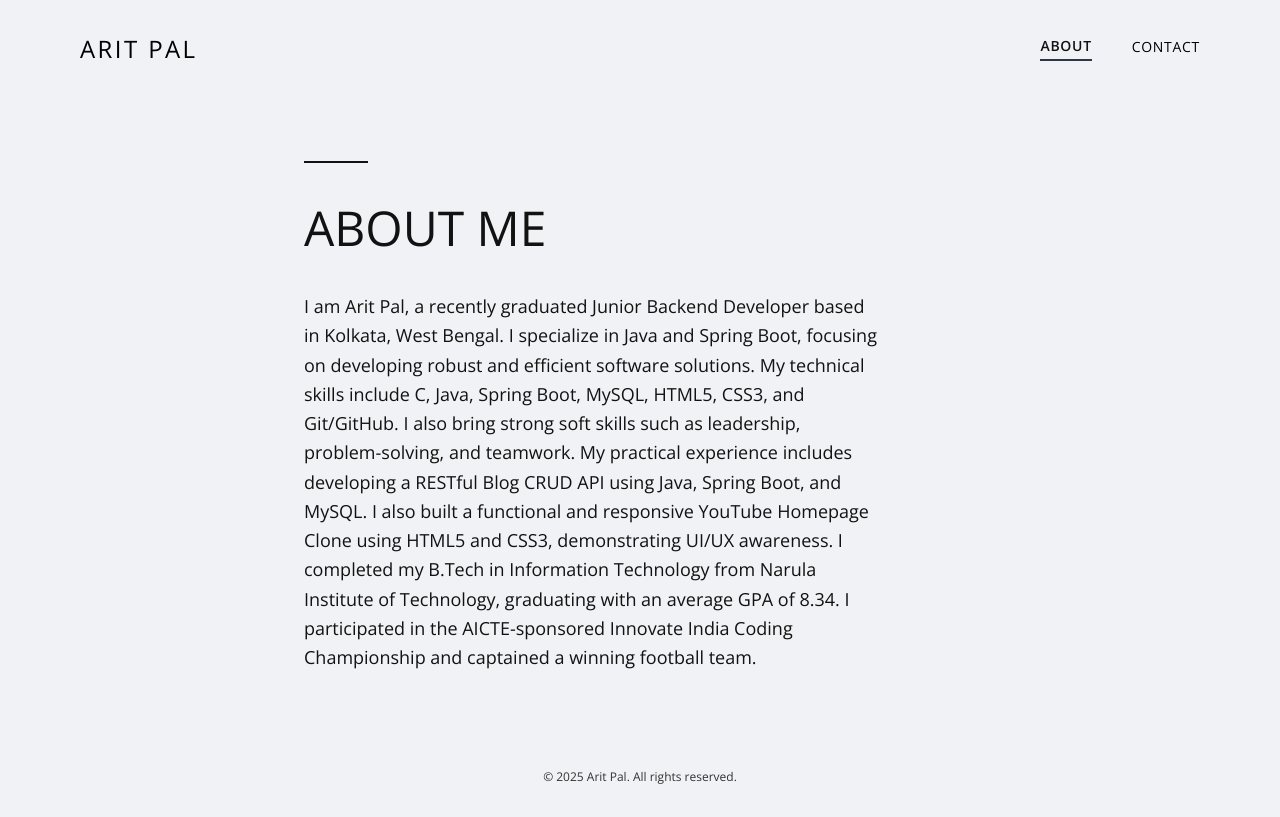
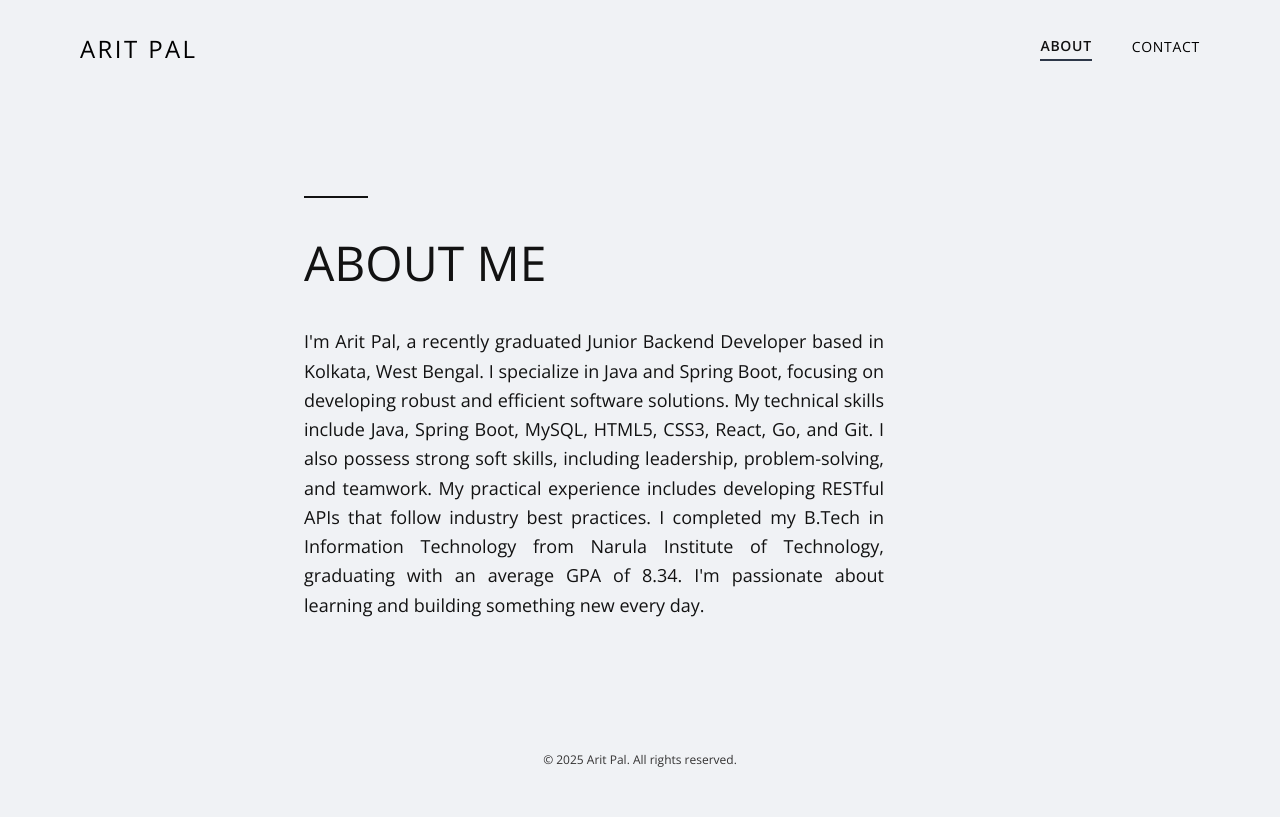
Before and after one commit to arit-pal/Personal-Website, a React (Vite) app: page /about in a window 1280 px wide. Built offline with nearby package versions, Linux system fonts and the light colour scheme.

Commit message:
fixed text alignment issue

```diff
--- a/src/pages/About/About.css
+++ b/src/pages/About/About.css
@@ -49,7 +49,8 @@ a {
     font-size: 1rem;
     line-height: 1.625;
     color: #121212;
-    max-width: 576px;
+    max-width: 580px;
+    text-align: justify;
 }
 
 @media (min-width: 640px) {
--- a/src/pages/About/About.jsx
+++ b/src/pages/About/About.jsx
@@ -14,7 +14,7 @@ const About = () => {
                     <div className="decorator-line"></div>
                     <h1 className="main-title">ABOUT ME</h1>
                     <p className="main-description">
-                        I am Arit Pal, a recently graduated Junior Backend Developer based in Kolkata, West Bengal. I specialize in Java and Spring Boot, focusing on developing robust and efficient software solutions. My technical skills include C, Java, Spring Boot, MySQL, HTML5, CSS3, and Git/GitHub. I also bring strong soft skills such as leadership, problem-solving, and teamwork. My practical experience includes developing a RESTful Blog CRUD API using Java, Spring Boot, and MySQL. I also built a functional and responsive YouTube Homepage Clone using HTML5 and CSS3, demonstrating UI/UX awareness. I completed my B.Tech in Information Technology from Narula Institute of Technology, graduating with an average GPA of 8.34. I participated in the AICTE-sponsored Innovate India Coding Championship and captained a winning football team.
+                        I'm Arit Pal, a recently graduated Junior Backend Developer based in Kolkata, West Bengal. I specialize in Java and Spring Boot, focusing on developing robust and efficient software solutions. My technical skills include Java, Spring Boot, MySQL, HTML5, CSS3, React, Go, and Git. I also possess strong soft skills, including leadership, problem-solving, and teamwork. My practical experience includes developing RESTful APIs that follow industry best practices. I completed my B.Tech in Information Technology from Narula Institute of Technology, graduating with an average GPA of 8.34. I'm passionate about learning and building something new every day.
                     </p>
                 </div>
             </main>
```
